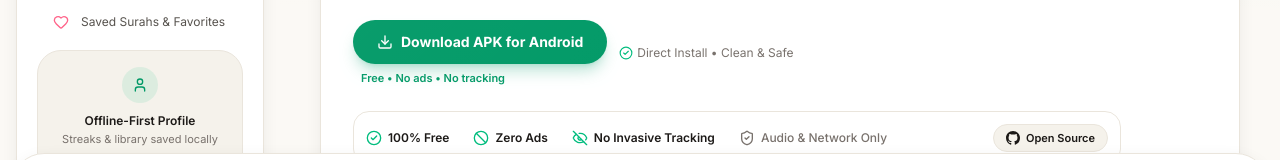
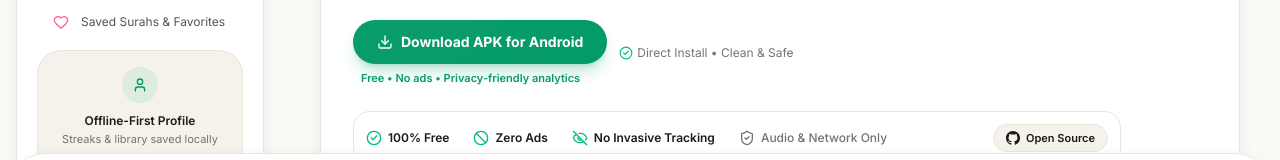
Before and after one commit to asharkamal97-glitch/ayahflow-pro, a Next.js app: page /downloads in a window 1280 px wide. Shown: the part 539-699 px from the top of the page. Built offline with nearby package versions, Linux system fonts and the light colour scheme; no server answers.

Commit message:
docs(privacy): update trust badges and privacy policy to accurately describe Vercel Analytics and self-hosted fonts

```diff
--- a/scripts/verify-fixes.mjs
+++ b/scripts/verify-fixes.mjs
@@ -25,7 +25,7 @@ console.log('user-scalable=no is absent:', !html.includes('user-scalable=no') &&
 
 console.log('\n--- CONTENT CHECKS ---');
 console.log('Hero Subtitle matches:', html.includes('Quran recitation with your own ambient soundscape — calming rain, ocean waves and more.'));
-console.log('Trust line "Free • No ads • No tracking":', html.includes('Free • No ads • No tracking'));
+console.log('Trust line "Free • No ads • Privacy-friendly analytics":', html.includes('Free • No ads • Privacy-friendly analytics'));
 console.log('Installation Guide present:', html.includes('Installation Guide'));
 console.log('Play Protect guidance present:', html.includes('Google Play Protect'));
 
--- a/src/app/downloads/page.tsx
+++ b/src/app/downloads/page.tsx
@@ -85,7 +85,7 @@ export default function DownloadsPage() {
                 <span>Download APK for Android</span>
               </a>
               <span className="text-[11px] font-semibold text-emerald-600 dark:text-emerald-400 pl-2">
-                Free • No ads • No tracking
+                Free • No ads • Privacy-friendly analytics
               </span>
             </div>
 
--- a/src/app/page.tsx
+++ b/src/app/page.tsx
@@ -306,7 +306,7 @@ export default function HomePage() {
                   <span>Download for Android (APK)</span>
                 </a>
                 <span className="text-[11px] font-semibold text-emerald-600 dark:text-emerald-400 pl-2">
-                  Free • No ads • No tracking
+                  Free • No ads • Privacy-friendly analytics
                 </span>
               </div>
 
```
Also changed, not shown: 1 other file (tests, documents, lock files or other folders).
